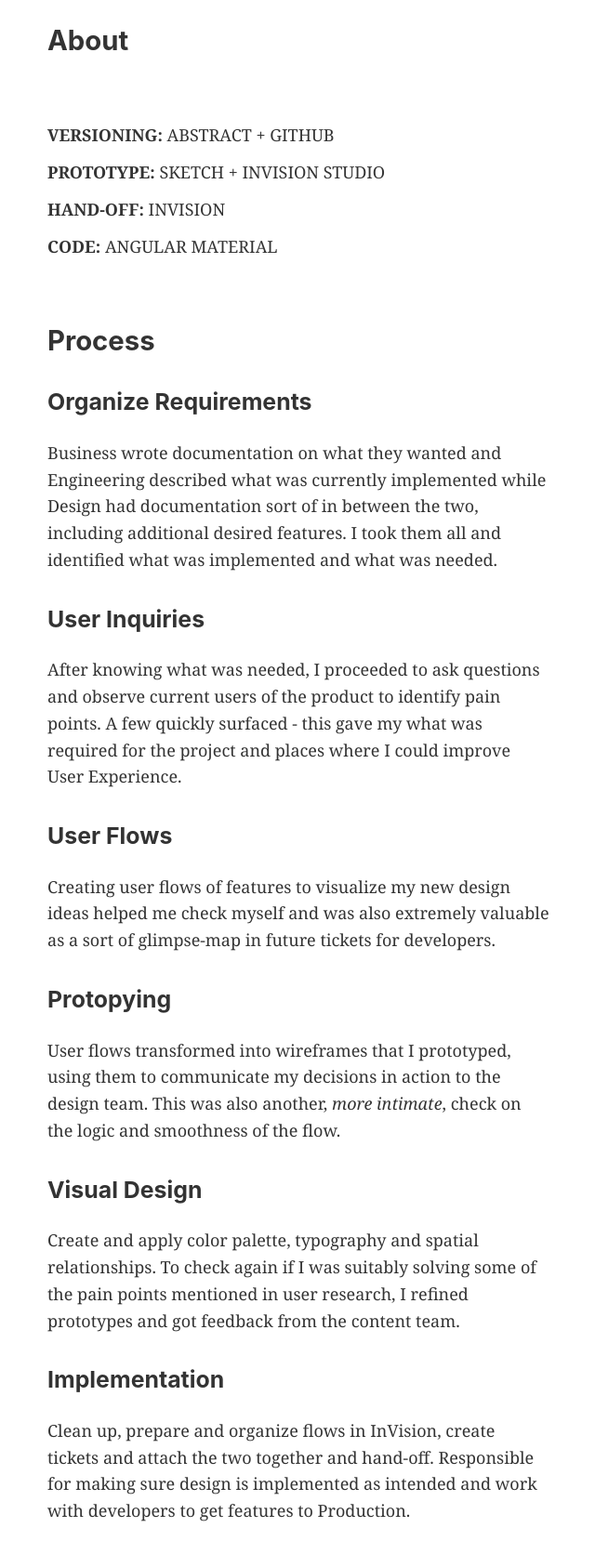
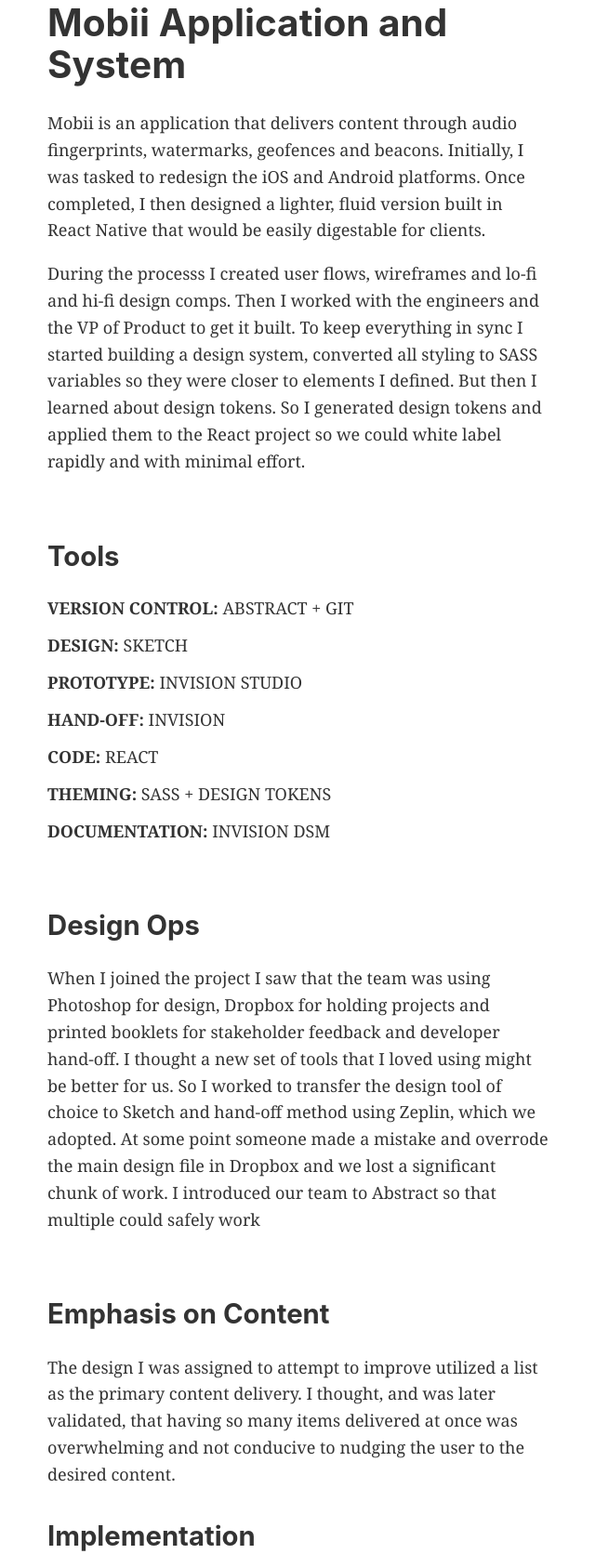
Before and after one commit to john-l-hansen/portfolio, a Gatsby site: page /mobii in a window 1280 px wide. Shown: the part 987-2659 px from the top of the page at 93% size, without its empty margins (319-959 px from the left). Built offline with nearby package versions, Linux system fonts and the light colour scheme; Gatsby itself is replaced by a stand-in of ours.

```diff
--- /dev/null
+++ b/src/components/button.css
@@ -0,0 +1,20 @@
+.button-primary {
+  background-color: black;
+  border: none;
+  color: white;
+  cursor: pointer;
+  margin-top: 3.5rem;
+  padding: 1rem 3.5rem;
+  position: relative;
+  text-transform: uppercase;
+  top: 0;
+  transition: .2s ease;
+}
+
+.button-primary:hover {
+  background-color: white;
+  color: black;
+  transition: .35s ease;
+  top: -10px;
+  box-shadow: 15px 15px rgba(0,0,0.25);
+}
--- /dev/null
+++ b/src/components/button.js
@@ -0,0 +1,28 @@
+import { Link } from 'gatsby'
+import PropTypes from 'prop-types'
+import React from 'react'
+
+import "./button.css"
+
+
+
+const Button = ({ action }) => (
+  <div>
+    <Link
+      to="/"
+      style={{
+        textDecoration: `none`,
+      }}
+    >
+    <button className="button-primary">
+      {action}
+    </button>
+    </Link>
+  </div>
+)
+
+Button.propTypes = {
+  siteTitle: PropTypes.string,
+}
+
+export default Button
--- a/src/components/header.js
+++ b/src/components/header.js
@@ -1,13 +1,14 @@
 import { Link } from 'gatsby'
 import PropTypes from 'prop-types'
 import React from 'react'
-
 
 const Header = ({ siteTitle }) => (
   <div
     style={{
       background: `white`,
       boxShadow: `0 5px 15px #eaeaea`,
+      display: `grid`,
+      gridTemplateColumns: `1fr 1fr 1fr`,
     }}
   >
     <div
@@ -19,12 +20,11 @@
     >
       <h1 style={{
         margin: 0,
-        textAlign: `center`,
+        fontSize: '1rem',
       }}>
         <Link
           to="/"
           style={{
-            textAlign: `center`,
             color: `#000000`,
             textDecoration: `none`,
           }}
@@ -32,6 +32,10 @@
           {siteTitle}
         </Link>
       </h1>
+    </div>
+    <div style={{
+
+    }}>
     </div>
   </div>
 )
--- a/src/pages/mobii.js
+++ b/src/pages/mobii.js
@@ -10,10 +10,9 @@
 import cover from '../images/hero-actv8me-dashboard.png'
 
 const SecondPage = () => (
-  <>
+  <div>
     <Header />
     <Hero
-      title="ACTV8ME DASHBOARD"
       image={require('../images/hero-actv8me-dashboard.png')}
     />
 
@@ -25,13 +24,13 @@
           margin: `0 auto`,
         }}
       >
-        <h2
+        <h1
           style={{
             marginTop: `6rem`,
           }}
         >
-          About
-        </h2>
+          Mobii Application and System
+        </h1>
         <p
           style={{
             maxWidth: `540px`,
@@ -39,30 +38,67 @@
             lineHeight: `1.6rem`,
           }}
         >
+          Mobii is an application that delivers content through audio
+          fingerprints, watermarks, geofences and beacons. Initially, I was
+          tasked to redesign the iOS and Android platforms. Once completed, I
+          then designed a lighter, fluid version built in React Native that
+          would be easily digestable for clients.
+        </p>
 
+        <p
+          style={{
+            maxWidth: `540px`,
+            margin: `1rem auto 0`,
+            lineHeight: `1.6rem`,
+          }}
+        >
+          During the processs I created user flows, wireframes and lo-fi and
+          hi-fi design comps. Then I worked with the engineers and the VP of
+          Product to get it built. To keep everything in sync I started building
+          a design system, converted all styling to SASS variables so they were
+          closer to elements I defined. But then I learned about design tokens.
+          So I generated design tokens and applied them to the React project so
+          we could white label rapidly and with minimal effort.
         </p>
+
+        <h2
+          style={{
+            marginTop: `4rem`,
+          }}
+        >
+          Tools
+        </h2>
 
         <ul
           style={{
             listStyle: `none`,
             paddingLeft: `0`,
             marginLeft: `0`,
-            marginTop: `4rem`,
             lineHeight: `1.5rem`,
             textTransform: `uppercase`,
           }}
         >
           <li>
-            <strong>versioning:</strong> abstract + github{' '}
+            <strong>version control:</strong> abstract + git
           </li>
           <li>
-            <strong>prototype:</strong> sketch + invision studio
+            <strong>design:</strong> sketch
           </li>
+          <li>
+            <strong>prototype:</strong> invision studio
+          </li>
+
           <li>
             <strong>hand-off:</strong> invision
           </li>
           <li>
-            <strong>code:</strong> angular material
+            <strong>code:</strong> react
+          </li>
+          <li>
+            <strong>theming:</strong> sass + design tokens
+          </li>
+          <li>
+            <strong>documentation:</strong> invision dsm
           </li>
         </ul>
 
@@ -71,16 +107,8 @@
             marginTop: `4rem`,
           }}
         >
-          Process
+        Design Ops
         </h2>
-
-        <h3
-          style={{
-            marginTop: `2rem`,
-          }}
-        >
-          Organize   Requirements
-        </h3>
 
         <p
           style={{
@@ -89,20 +117,16 @@
             lineHeight: `1.6rem`,
           }}
         >
-          Business wrote documentation on what they wanted and Engineering
-          described what was currently implemented while Design had
-          documentation sort of in between the two, including additional desired
-          features. I took them all and identified what was implemented and what
-          was needed.
+        When I joined the project I saw that the team was using Photoshop for design, Dropbox for holding projects and printed booklets for stakeholder feedback and developer hand-off. I thought a new set of tools that I loved using might be better for us. So I worked to transfer the design tool of choice to Sketch and hand-off method using Zeplin, which we adopted. At some point someone made a mistake and overrode the main design file in Dropbox and we lost a significant chunk of work. I introduced our team to Abstract so that multiple could safely work
         </p>
 
-        <h3
+        <h2
           style={{
-            marginTop: `2rem`,
+            marginTop: `4rem`,
           }}
         >
-          User Inquiries
-        </h3>
+        Emphasis on Content
+        </h2>
 
         <p
           style={{
@@ -111,19 +135,16 @@
             lineHeight: `1.6rem`,
           }}
         >
-          After knowing what was needed, I proceeded to ask questions and
-          observe current users of the product to identify pain points. A few
-          quickly surfaced - this gave my what was required for the project and
-          places where I could improve User Experience.
+        The design I was assigned to attempt to improve utilized a list as the primary content delivery. I thought, and was later validated, that having so many items delivered at once was overwhelming and not conducive to nudging the user to the desired content.
         </p>
 
-        <h3
+        <h2
           style={{
             marginTop: `2rem`,
           }}
         >
-          User Flows
-        </h3>
+          Implementation
+        </h2>
 
         <p
           style={{
@@ -132,67 +153,11 @@
             lineHeight: `1.6rem`,
           }}
         >
-          Creating user flows of features to visualize my new design
-          ideas helped me check myself and was also extremely valuable as
-          a sort of glimpse-map in future tickets for developers.
+          Clean up, prepare and organize flows in InVision, create tickets and
+          attach the two together and hand-off. Responsible for making sure
+          design is implemented as intended and work with developers to get
+          features to Production.
         </p>
-
-        <h3
-          style={{
-            marginTop: `2rem`,
-          }}
-        >
-          Protopying
-        </h3>
-
-        <p
-          style={{
-            maxWidth: `540px`,
-            margin: `0 auto`,
-            lineHeight: `1.6rem`,
-          }}
-        >
-          User flows transformed into wireframes that I prototyped, using them
-          to communicate my decisions in action to the design team. This was also
-          another, <em>more intimate</em>, check on the logic and smoothness of the flow.
-        </p>
-
-        <h3
-          style={{
-            marginTop: `2rem`,
-          }}
-        >
-          Visual Design
-        </h3>
-
-        <p
-          style={{
-            maxWidth: `540px`,
-            margin: `0 auto`,
-            lineHeight: `1.6rem`,
-          }}
-        >
-        Create and apply color palette, typography and spatial relationships. To check again if I was suitably solving some of the pain points mentioned in user research, I refined prototypes and got feedback from the content team.
-        </p>
-
-        <h3
-          style={{
-            marginTop: `2rem`,
-          }}
-        >
-          Implementation
-        </h3>
-
-        <p
-          style={{
-            maxWidth: `540px`,
-            margin: `0 auto`,
-            lineHeight: `1.6rem`,
-          }}
-        >
-        Clean up, prepare and organize flows in InVision, create tickets and attach the two together and hand-off. Responsible for making sure design is implemented as intended and work with developers to get features to Production.
-        </p>
-
 
         <h2
           style={{
@@ -216,7 +181,7 @@
         <Link to="/">Back</Link>
       </div>
     </Layout>
-  </>
+  </div>
 )
 
 export default SecondPage
```
Also changed, not shown: src/pages/actv8me-branding.js (+34 -134 lines).
